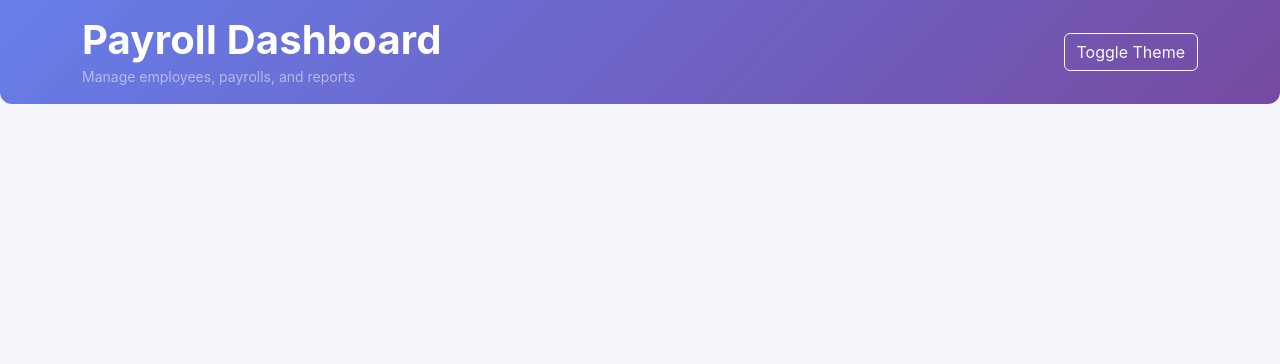
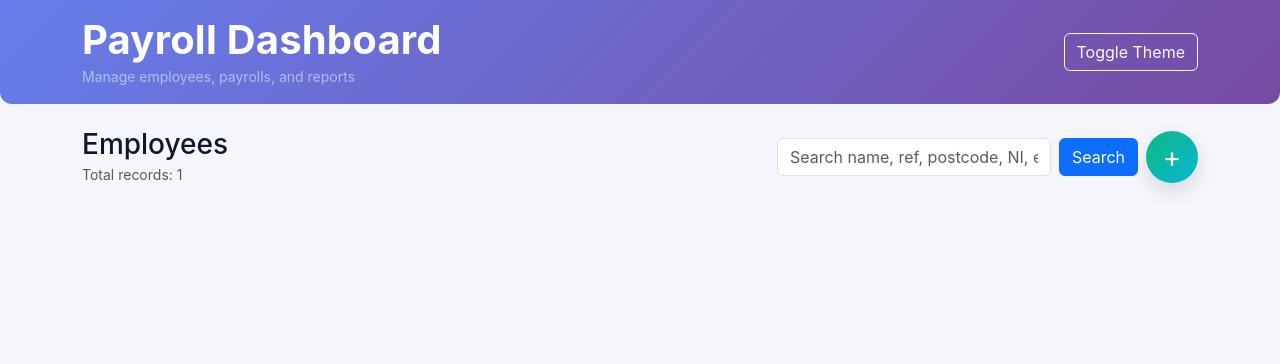
Before and after one commit to Kalharapasan/Payroll-Management-System-III, a PHP site: page / in a window 1280 px wide. Shown: the top 364 px of the page. Run offline with PHP 8.4, Linux system fonts and the light colour scheme; tables that the repository leaves empty hold one stand-in row (values such as "Sample post").

Commit message:
Update UI

```diff
--- a/index.php
+++ b/index.php
@@ -164,6 +164,34 @@
         </div>
     </header>
 
+    <div class="container">
+
+        <div class="d-flex justify-content-between align-items-center mb-3">
+            <div>
+                <h3 class="mb-0">Employees</h3>
+                <small class="text-muted">Total records: <?= $total_records ?></small>
+            </div>
+            <div class="d-flex align-items-center" style="gap:.5rem;">
+                <form method="get" class="d-flex" style="gap:.5rem;">
+                    <input name="q" value="<?= s($search) ?>" class="form-control" placeholder="Search name, ref, postcode, NI, employer">
+                    <button class="btn btn-primary">Search</button>
+                </form>
+                <button id="floatingAdd" class="fab" title="Add employee">+</button>
+            </div>
+        </div>
+
+        <?php foreach ($messages as $m): ?>
+        <div class="alert alert-success"><?= s($m) ?></div>
+        <?php endforeach; ?>
+        <?php foreach ($errors as $e): ?>
+            <div class="alert alert-danger"><?= s($e) ?></div>
+        <?php endforeach; ?>
+
+
+
+
+    </div>
+
 
 
 </body>
```
